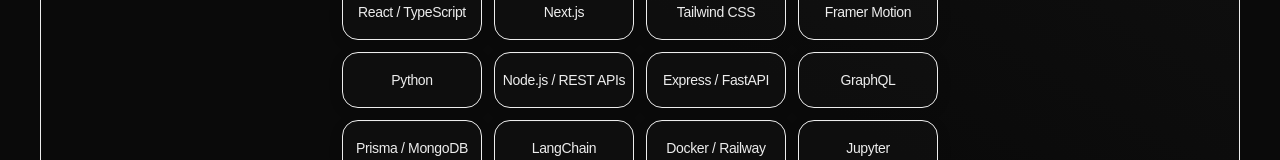
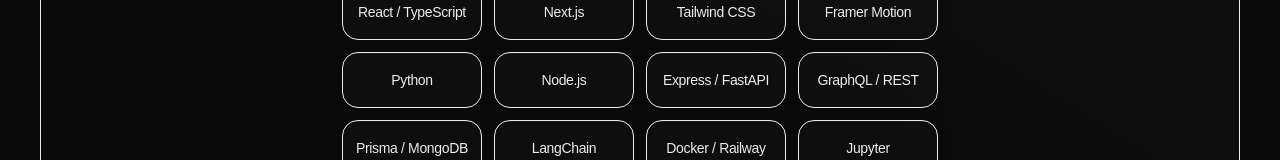
Before and after one commit to aaronjager2000/portfolio-site, a Next.js app: page / in a window 1280 px wide. Both pictures are taken after a click on the button "About". Shown: the part 402-562 px from the top of the page. Built offline with nearby package versions, Linux system fonts and the light colour scheme; a web font is replaced by a local one.

Commit message:
minor changes

```diff
--- a/src/app/page.tsx
+++ b/src/app/page.tsx
@@ -344,9 +344,9 @@
                       'Tailwind CSS',
                       'Framer Motion',
                       'Python',
-                      'Node.js / REST APIs',
+                      'Node.js ',
                       'Express / FastAPI',
-                      'GraphQL',
+                      'GraphQL / REST',
                       'Prisma / MongoDB',
                       'LangChain',
                       'Docker / Railway',
@@ -410,9 +410,9 @@
                       'Tailwind CSS',
                       'Framer Motion',
                       'Python',
-                      'Node.js / REST APIs',
+                      'Node.js',
                       'Express / FastAPI',
-                      'GraphQL',
+                      'GraphQL / REST',
                       'Prisma / MongoDB',
                       'LangChain',
                       'Docker / Railway',
```
